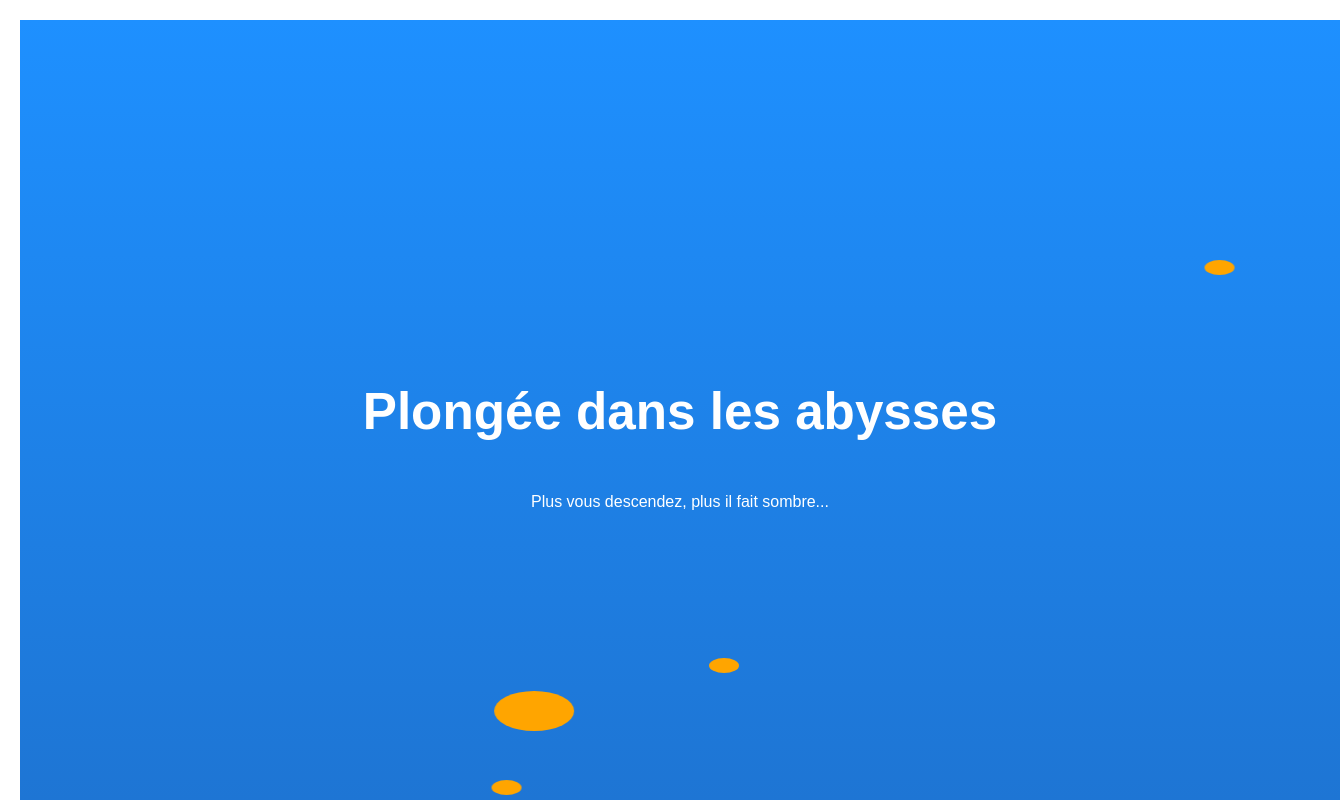
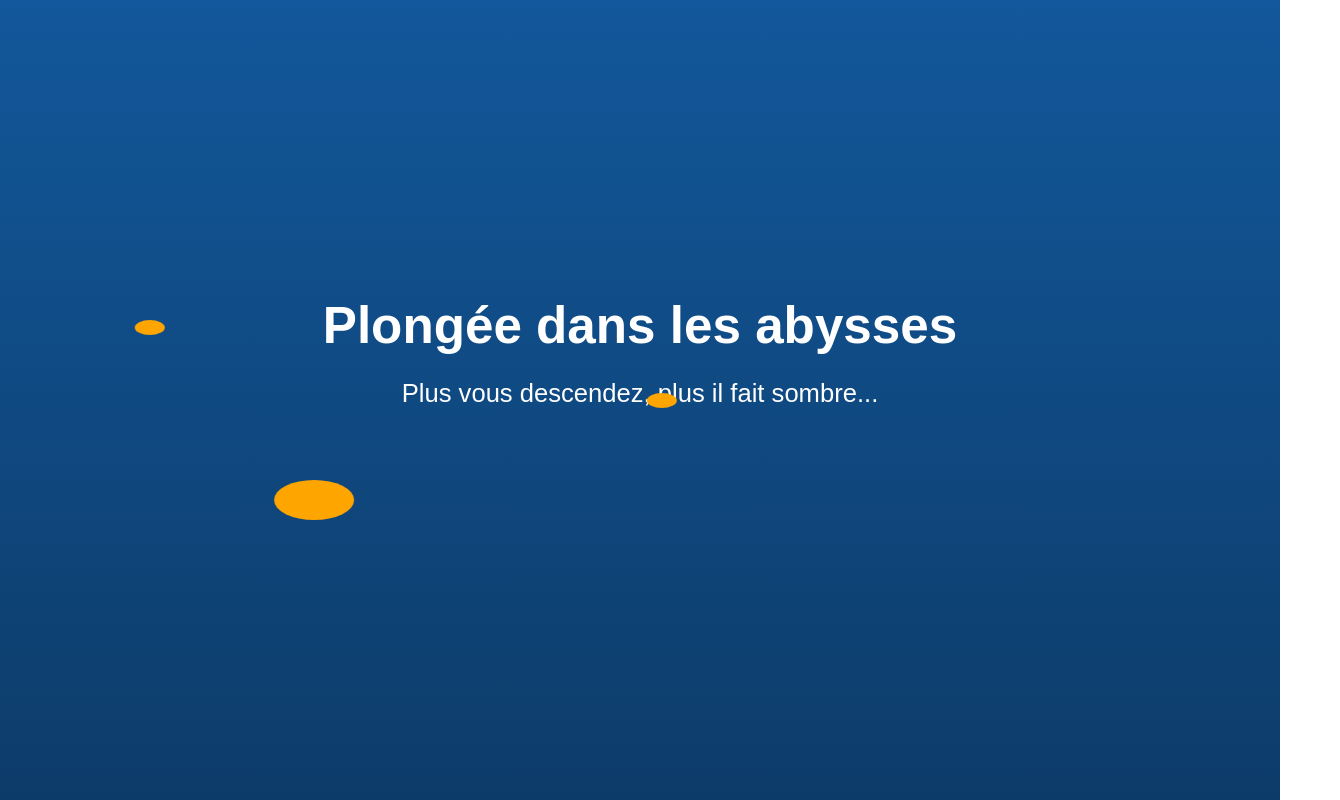
Before and after one commit to Toto028-GT/Reac-TeamAlbi, a React (Vite) app in the folder Main/Projet Defi Principale/: page / in a window 1280 px wide. Shown: the top 800 px of the page, 1340 px wide, since content can reach past the window. Built offline with nearby package versions, Linux system fonts and the light colour scheme.

Commit message:
correction ouiiiii

```diff
--- a/Main/Projet Defi Principale/src/App.css
+++ b/Main/Projet Defi Principale/src/App.css
@@ -1,82 +1,57 @@
-#root {
-  max-width: 1280px;
-  margin: 0 auto;
-  padding: 2rem;
-  text-align: center;
+/* Global styles */
+* {
+  margin: 0;
+  padding: 0;
+  box-sizing: border-box;
 }
 
-.logo {
-  height: 6em;
-  padding: 1.5em;
-  will-change: filter;
-  transition: filter 300ms;
+body {
+  font-family: Arial, sans-serif;
+  height: 100vh;
 }
-.logo:hover {
-  filter: drop-shadow(0 0 2em #646cffaa);
+.container {
+  position: relative;
+  height: auto; /* Permet au conteneur de s'adapter à la hauteur totale du contenu */
+  text-align: center;
+  padding-bottom: 50px; /* Ajout d'un padding pour éviter le "collage" au bas */
 }
-.logo.react:hover {
-  filter: drop-shadow(0 0 2em #61dafbaa);
-}
-
-@keyframes logo-spin {
-  from {
-    transform: rotate(0deg);
-  }
-  to {
-    transform: rotate(360deg);
-  }
-}
-
-@media (prefers-reduced-motion: no-preference) {
-  a:nth-of-type(2) .logo {
-    animation: logo-spin infinite 20s linear;
-  }
-}
-
-.card {
-  padding: 2em;
-}
-
-.read-the-docs {
-  color: #888;
-}
-@keyframes waves {
-  0% { background-position: 0 0, 0 0; }
-  100% { background-position: 1000px 0, -1000px 0; }
-}
-
-
-body {
-  margin: 0;
-  padding: 0;
-  height: 100%;
-  font-family: Arial, sans-serif;
-  overflow-x: hidden;
-}
-
+/* Pour faire en sorte que le site occupe toute la largeur et hauteur de l'écran */
 #root {
-  min-height: 300vh;
-  width: 100vw; /* Toujours la largeur de l'écran */
+  min-height:500vh;
+  width: 100vw;
   display: flex;
   flex-direction: column;
   justify-content: center;
   align-items: center;
+
+  background: linear-gradient(to bottom, #1e90ff, #010305);
   padding: 20px;
+  transition:background 0.2s ease;
   color: white;
-  transition: background 0.2s ease;
-  position: relative; /* Pour positionner les poissons */
+
 }
+
+/* Texte d'introduction */
+h1 {
+  font-size: 4vw; /* Taille dynamique basée sur la largeur de l'écran */
+  text-align: center;
+  margin-bottom: 20px;
+}
+
+p {
+  font-size: 2vw;
+  text-align: center;
+  margin-bottom: 40px;
+}
+
+/* Poissons (animation) */
 .fish {
   position: absolute;
-  width: 50px;
-  height: 20px;
   background: orange;
-  border-radius: 50% 50% 50% 50% / 50% 50% 50% 50%; /* Forme arrondie */
+  border-radius: 50%;
   animation: swim 10s infinite linear;
-  z-index: 1;
 }
 
-/* Différentes tailles pour les poissons */
 .fish.small {
   width: 30px;
   height: 15px;
@@ -87,7 +62,6 @@ body {
   height: 40px;
 }
 
-/* Animation pour faire nager les poissons */
 @keyframes swim {
   from {
     transform: translateX(-100%);
@@ -97,23 +71,43 @@ body {
   }
 }
 
-/* Variation pour des animations à différentes vitesses */
+/* Poissons à différentes positions */
 .fish:nth-child(1) {
   top: 20%;
-  animation-duration: 8s;
+  left: 10%;
 }
 
 .fish:nth-child(2) {
   top: 40%;
-  animation-duration: 12s;
+  left: 30%;
 }
 
 .fish:nth-child(3) {
   top: 60%;
-  animation-duration: 15s;
+  left: 50%;
 }
 
 .fish:nth-child(4) {
   top: 80%;
-  animation-duration: 10s;
+  left: 70%;
 }
+
+/* Responsiveness: pour les petits écrans, les poissons sont plus petits */
+@media (max-width: 768px) {
+  h1 {
+    font-size: 6vw;
+  }
+  p {
+    font-size: 3vw;
+  }
+
+  .fish.small {
+    width: 20px;
+    height: 10px;
+  }
+
+  .fish.large {
+    width: 60px;
+    height: 30px;
+  }
+}
--- a/Main/Projet Defi Principale/src/App.jsx
+++ b/Main/Projet Defi Principale/src/App.jsx
@@ -9,7 +9,6 @@ function App() {
       const scrollPosition = window.scrollY;
       const maxScroll = document.body.scrollHeight - window.innerHeight;
 
-      // Calcul du niveau d'obscurité en fonction du scroll
       const percentage = Math.min(scrollPosition / maxScroll, 1);
       const red = Math.round(30 - 20 * percentage);
       const green = Math.round(60 - 40 * percentage);
@@ -21,39 +20,25 @@ function App() {
 
     window.addEventListener('scroll', handleScroll);
 
-    return () => window.removeEventListener('scroll', handleScroll);
+    return () => {
+      window.removeEventListener('scroll', handleScroll);
+    };
   }, []);
 
-  const generateFish = () => {
-    const fishes = [];
-    for (let i = 0; i < 10; i++) {
-      const size = Math.random() > 0.5 ? 'small' : 'large';
-      const top = Math.random() * 100; // Position verticale aléatoire
-      const left = Math.random() * 100; // Position horizontale de départ
-      fishes.push(
-        <div
-          key={i}
-          className={`fish ${size}`}
-          style={{ top: `${top}%`, left: `${left}%` }}
-        ></div>
-      );
-    }
-    return fishes;
-  };
+  return (
+    <body>
+      <div className="container" >
 
-  // App.js
-  return (
-    <div
-      id="root"
-      style={{
-        background: `linear-gradient(to bottom, #1E90FF, ${backgroundColor})`,
-      }}
-    >
       <h1>Plongée dans les abysses</h1>
       <p>Plus vous descendez, plus il fait sombre...</p>
-      {generateFish()} {/* Génération des poissons */}
-      <div style={{ height: '200vh' }} /> {/* Espace pour scroller */}
+
     </div>
+      <div className="fish small" style={{ left: '10%' }}></div>
+      <div className="fish large" style={{ left: '20%' }}></div>
+      <div className="fish" style={{ left: '30%' }}></div>
+      <div className="fish small" style={{ left: '50%' }}></div>
+    </body>
+
   );
 }
 
```
